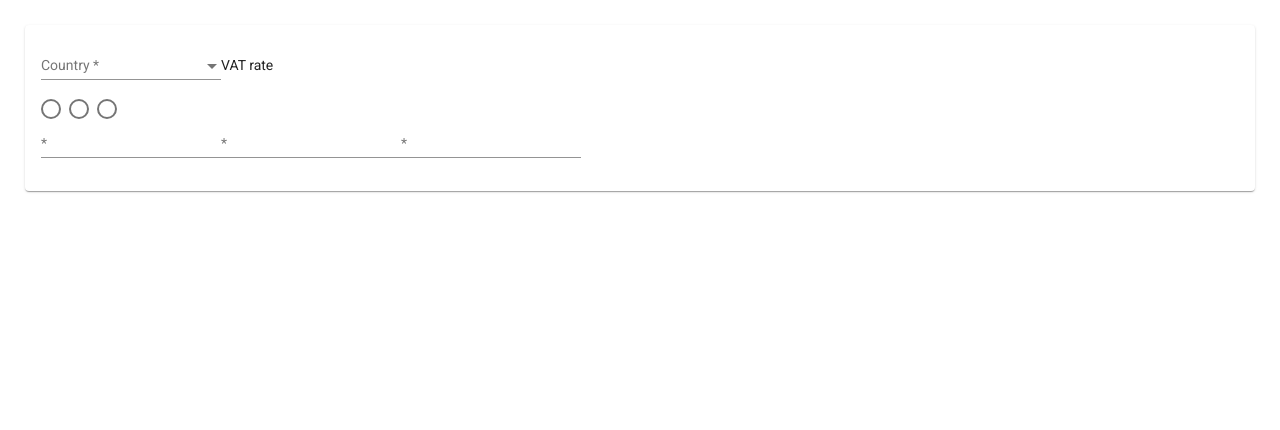
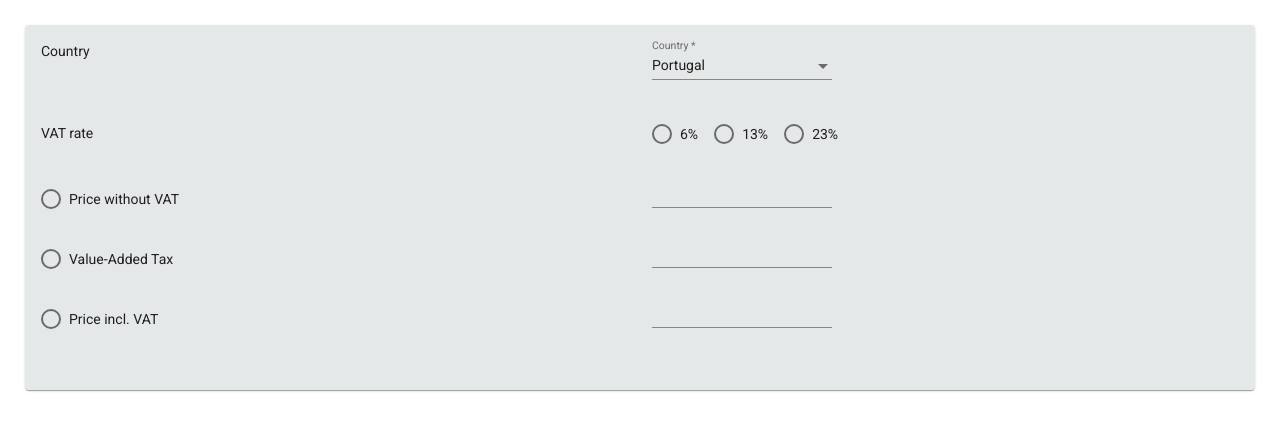
Before and after one commit to ZeluisFS/price-calculation, an Angular app in the folder frontend/: page /calculation in a window 1280 px wide. Shown: the top 430 px of the page. Built offline with nearby package versions, Linux system fonts and the light colour scheme.

Commit message:
feat: Improve stylings

```diff
--- a/frontend/angular.json
+++ b/frontend/angular.json
@@ -28,6 +28,7 @@
             ],
             "styles": [
               "./node_modules/@angular/material/prebuilt-themes/deeppurple-amber.css",
+              "./node_modules/bootstrap/dist/css/bootstrap.css",
               "src/styles.scss"
             ],
             "scripts": []
--- a/frontend/src/app/calculation/pages/calculation/calculation.component.html
+++ b/frontend/src/app/calculation/pages/calculation/calculation.component.html
@@ -1,41 +1,50 @@
 <mat-card>
   <mat-card-content>
     <form [formGroup]="formGroup" novalidate>
-      <mat-form-field>
-        <mat-label>Country</mat-label>
-        <mat-select formControlName="country">
-          <mat-option [value]="country.code" *ngFor="let country of countries">{{country.value}}</mat-option>
-        </mat-select>
-      </mat-form-field>
-
-      <!-- <mat-form-field>
-        <mat-label>VAT rate</mat-label>
-        <mat-radio-group formControlName="vatRate">
-          <mat-radio-button [value]="rate" *ngFor="let rate of selectedCountryVatRates()"></mat-radio-button>
-        </mat-radio-group>
-      </mat-form-field> -->
-      <mat-label>VAT rate</mat-label>
-      <mat-radio-group formControlName="vatRate">
-        <mat-radio-button [value]="rate" *ngFor="let rate of selectedCountryVatRates()"></mat-radio-button>
-      </mat-radio-group>
 
       <div class="row">
         <div class="col-6">
-          <mat-radio-group formControlName="priceOptions">
-            <mat-radio-button [value]="option" *ngFor="let option of priceOptions"></mat-radio-button>
+          <mat-label>Country</mat-label>
+        </div>
+        <div class="col-6">
+          <mat-form-field class="d-flex flex-row">
+            <mat-label>Country</mat-label>
+            <mat-select formControlName="country">
+              <mat-option [value]="country.code" *ngFor="let country of countries">{{country.value}}</mat-option>
+            </mat-select>
+          </mat-form-field>
+        </div>
+      </div>
+
+      <div class="row">
+        <div class="col-6">
+          <mat-label>VAT rate</mat-label>
+        </div>
+        <div class="col-6">
+          <mat-radio-group formControlName="vatRate">
+            <mat-radio-button [value]="rate" *ngFor="let rate of selectedCountryVatRates()" class="me-3">
+              {{rate}}%
+            </mat-radio-button>
           </mat-radio-group>
         </div>
-        <div class="col-6">
+      </div>
+
+      <div class="row">
+        <div class="col-6 price-calculation">
+          <mat-radio-group formControlName="priceOptions" class="d-flex flex-column">
+            <mat-radio-button [value]="option" *ngFor="let option of priceOptions" class="d-flex align-items-center">
+              {{option}}
+            </mat-radio-button>
+          </mat-radio-group>
+        </div>
+        <div class="col-6 d-flex flex-column price-calculation">
           <mat-form-field>
-            <mat-label></mat-label>
             <input matInput formControlName="priceWithoutVat">
           </mat-form-field>
           <mat-form-field>
-            <mat-label></mat-label>
             <input matInput formControlName="valueAddedTax">
           </mat-form-field>
           <mat-form-field>
-            <mat-label></mat-label>
             <input matInput formControlName="priceIncludeVat">
           </mat-form-field>
         </div>
--- /dev/null
+++ b/frontend/src/app/calculation/pages/calculation/calculation.component.scss
@@ -0,0 +1,13 @@
+.row {
+  margin-bottom: 25px;
+}
+
+.price-calculation {
+  mat-form-field, mat-radio-button {
+    height: 60px;
+  }
+
+  mat-form-field {
+    width: 180px;
+  }
+}
--- a/frontend/src/app/calculation/pages/calculation/calculation.component.ts
+++ b/frontend/src/app/calculation/pages/calculation/calculation.component.ts
@@ -6,7 +6,7 @@ import { CountryWithVatRates } from '../../models';
 @Component({
   selector: 'app-calculation',
   templateUrl: './calculation.component.html',
-  styleUrls: ['./calculation.component.css']
+  styleUrls: ['./calculation.component.scss']
 })
 export class CalculationComponent {
   private minimumPriceOrValueValidation: number = 1;
@@ -14,7 +14,7 @@ export class CalculationComponent {
     Validators.min(this.minimumPriceOrValueValidation)];
 
   formGroup = this.fb.group({
-    country: ['', [Validators.required]],
+    country: ['PT', [Validators.required]],
     vatRate: ['', [Validators.required]],
     priceOptions: ['', [Validators.required]],
     priceWithoutVat: ['', this.priceOrValueValidators],
--- a/frontend/src/styles.scss
+++ b/frontend/src/styles.scss
@@ -2,3 +2,7 @@
 
 html, body { height: 100%; }
 body { margin: 0; padding: 25px; font-family: Roboto, "Helvetica Neue", sans-serif; }
+
+mat-card {
+  background-color: #dcdfe0b8 !important;
+}
```
Also changed, not shown: frontend/src/app/calculation/pages/calculation/calculation.component.css (deleted).
